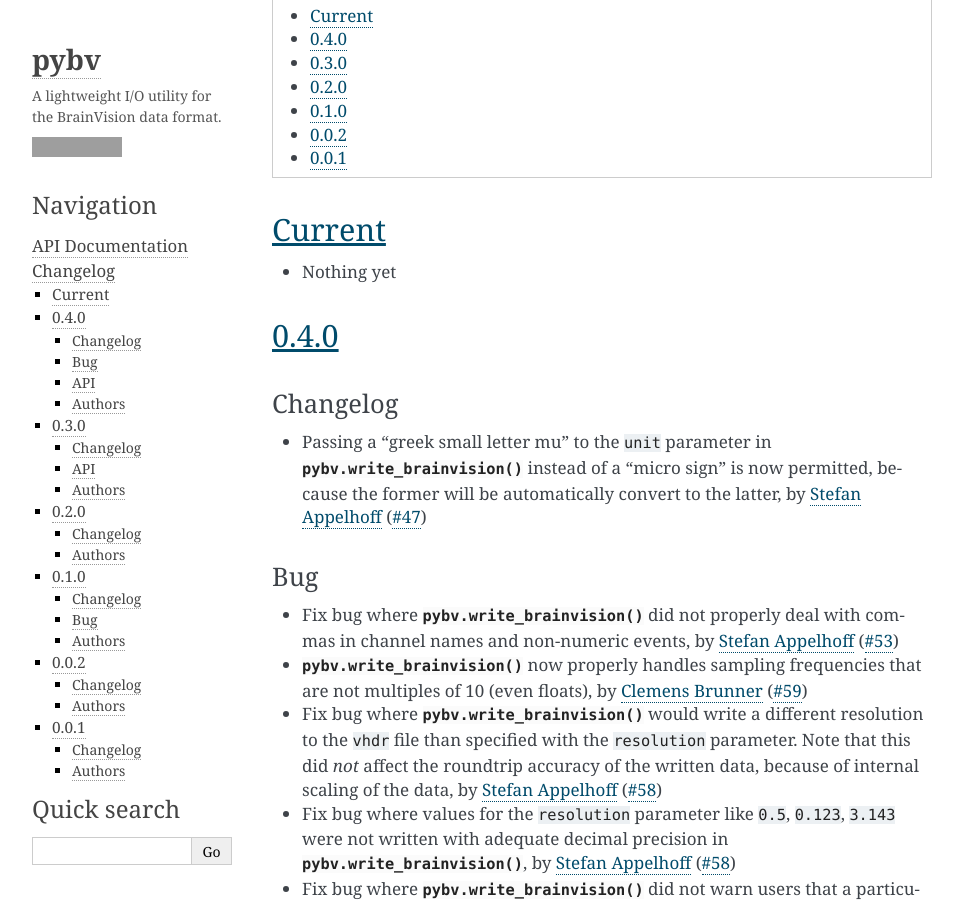
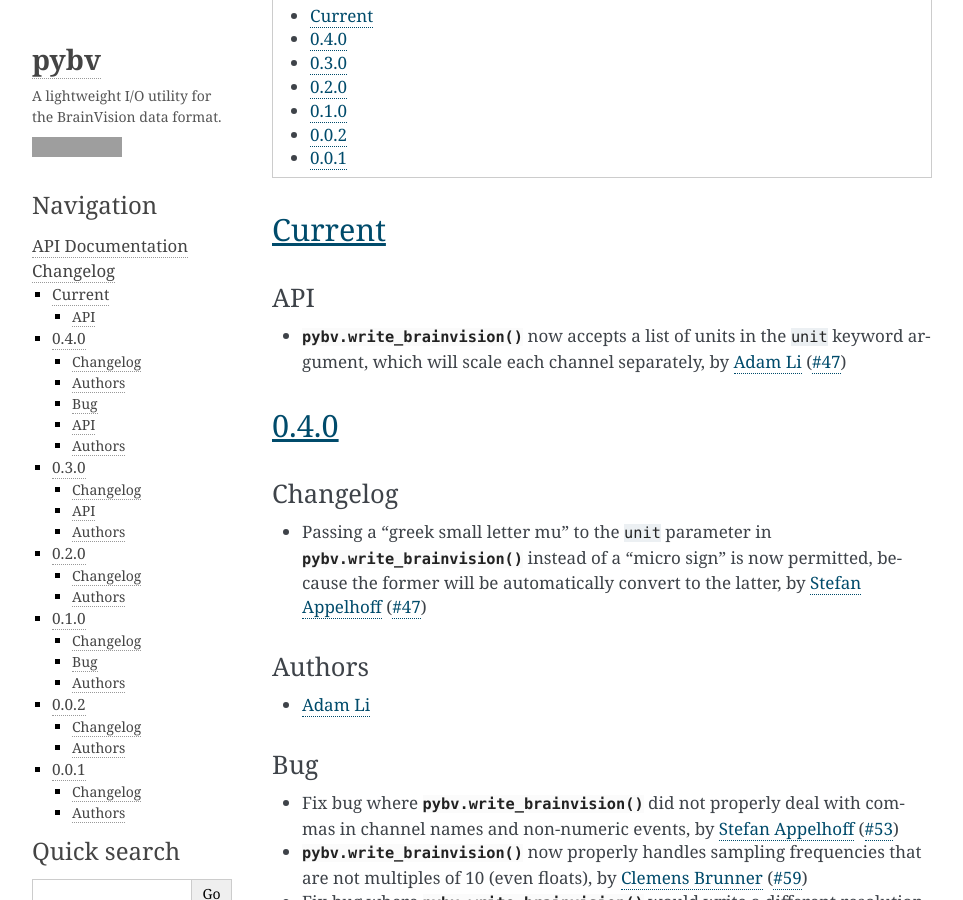
Before and after one commit to bids-standard/pybv, a Sphinx documentation site: the page built from docs/changelog.rst, in a window 1280 px wide and 900 px high, scrolled down 203 px. Shown: the whole window, without its empty margins (148-1111 px from the left). Built offline with Sphinx 7.4.7, drawn with Linux system fonts in a browser that asks for light colours; grey boxes are pictures that could not be loaded.

Commit message:
Adding updates changelog.

```diff
--- a/docs/changelog.rst
+++ b/docs/changelog.rst
@@ -15,7 +15,10 @@
 Current
 =======
 
-- Nothing yet
+API
+~~~
+- :func:`pybv.write_brainvision` now accepts a list of units in the ``unit`` keyword argument, which will scale each channel separately, by `Adam Li`_ (`#47 <https://github.com/bids-standard/pybv/pull/47>`_)
+
 
 0.4.0
 =====
@@ -23,6 +26,10 @@
 Changelog
 ~~~~~~~~~
 - Passing a "greek small letter mu" to the ``unit`` parameter in :func:`pybv.write_brainvision` instead of a "micro sign" is now permitted, because the former will be automatically convert to the latter, by `Stefan Appelhoff`_ (`#47 <https://github.com/bids-standard/pybv/pull/47>`_)
+
+Authors
+~~~~~~~
+- `Adam Li`_
 
 Bug
 ~~~
@@ -119,6 +126,7 @@
 - `Phillip Alday`_
 - `Stefan Appelhoff`_
 - `Tristan Stenner`_
+- `Adam Li`_
 
 .. _Chris Holdgraf: https://bids.berkeley.edu/people/chris-holdgraf
 .. _Stefan Appelhoff: http://stefanappelhoff.com/
@@ -126,3 +134,4 @@
 .. _Phillip Alday: https://palday.bitbucket.io/
 .. _Clemens Brunner: https://cbrnr.github.io/
 .. _Richard Höchenberger: https://hoechenberger.net/
+.. _Adam Li: https://adam2392.github.io/
```
